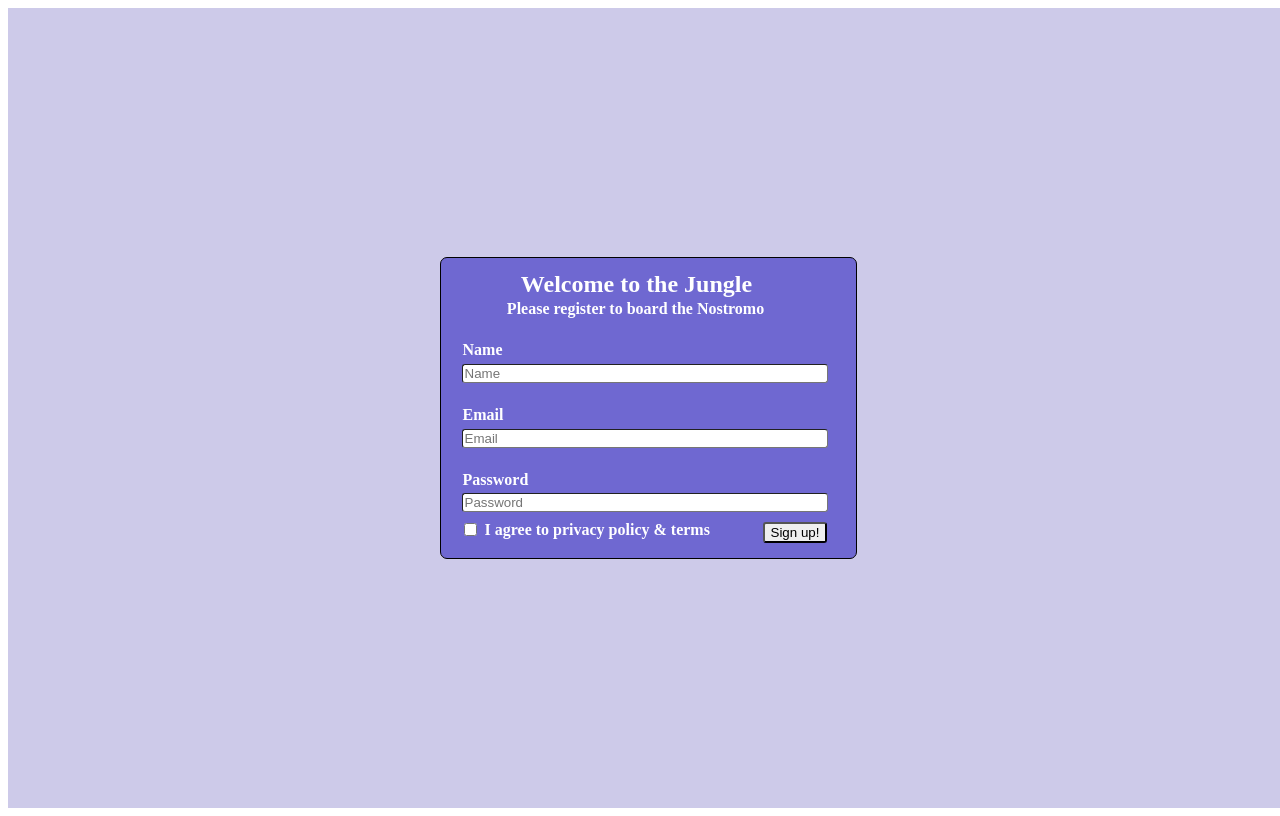
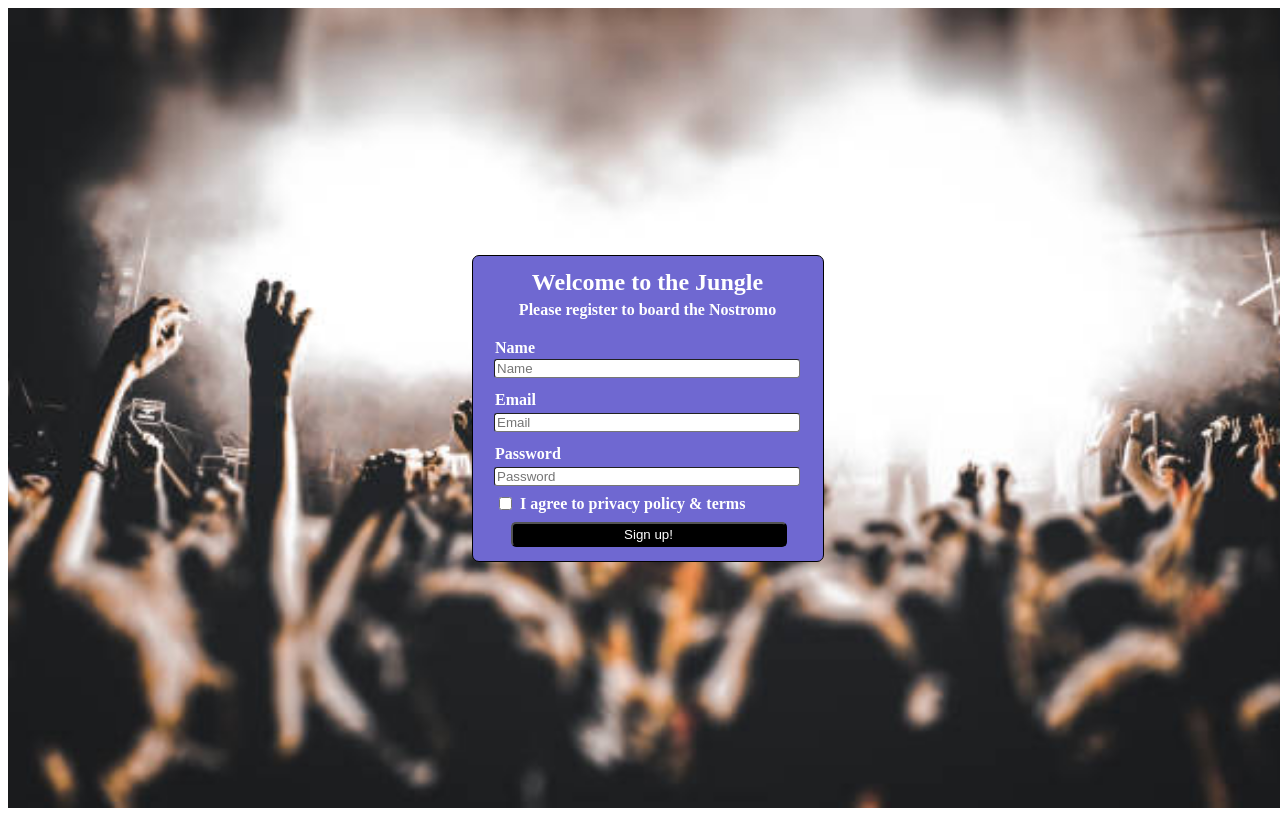
Before and after one commit to gridmaster/dashboard, a React (Create React App) app: page /register in a window 1280 px wide. Built offline with nearby package versions, Linux system fonts and the light colour scheme.

Commit message:
registration page looks great so saving

```diff
--- a/src/assets/css/Register.css
+++ b/src/assets/css/Register.css
@@ -1,3 +1,14 @@
+
+.registration-background {
+    height: 100%; /* Ensures body and html cover the full viewport height */
+    margin: 0;   /* Removes default body margins, eliminating white borders */
+    padding: 0;
+    background-image: url("../images/cover-backdrop.jpg"); /* Replace with your image path */
+    background-position: center;   /* Centers the image in the viewport */
+    background-repeat: no-repeat;  /* Prevents the image from tiling */
+    background-size: cover;        /* Scales the image to cover the entire container while preserving aspect ratio */
+    background-attachment: fixed;  /* Keeps the background image fixed when the page scrolls (optional, but a common choice) */
+}
 
 .outerDivStyle {
     display: flex;
@@ -17,8 +28,8 @@
 
 .welcomeDivStyle {
     display: flex;
-    height: 300px;
-    width: 415px;
+    height: 305px;
+    width: 350px;
     background-color: #6f68d1;
     color: white;
     border: 1px solid black;
@@ -26,28 +37,33 @@
     justify-content: left;
 }
 
+.register-headers-text {
+    display: flex;
+    height: 5px;
+    width: 345px;
+    justify-content: center;
+}
+
 .th-header-style {
     font-size: 24px;
     margin-top: 10px;
     margin-bottom: 20px;
-    display: flex;
-    height: 5px;
-    width: 100%;
     background-color: #6f68d1;
     color: white;
-    justify-content: center;
 }
 
 .p-style {
-    margin-top: 10px;
-    margin-bottom:10px;
-    height: 10px;
-    width: 100%;
-    text-align: center;
+    margin-top: 5px;
+    margin-bottom:20px;
 }
 
 .table-style {
     align-content: left;
+}
+
+.tr-td {
+    display: flex;
+    width: 345px;
 }
 
 .tr-style {
@@ -58,7 +74,7 @@
 .th-style {
     display: flex;
     width: 200px;
-    padding-top: 20px;
+    padding-top: 10px;
     padding-left: 20px;
     text-align: left;
 }
@@ -73,26 +89,23 @@
 
 .checkbox-container {
   display: flex;
-  align-items: center; /* Vertically centers the items */
-  margin-bottom: 15px; /* Adds space between items */
+  align-items: center;
 }
 
 .checkbox-container div-input[type="checkbox"] {
-  margin-right: 10px; /* Adds space between the checkbox and the label */
-  /* Ensures the checkbox doesn't shrink on small screens */
+  margin-right: 10px;
   flex-shrink: 0;
 }
 
 .tr-input-style {
     margin-left: 18px;
-    width: 360px;
+    width: 300px;
     border-radius: 3px;
     border-width: 1px;
 }
 
 .tr-input {
     display: flex;
-    margin-top: 7px;
     margin-left: 1px;
     margin-bottom: 7px;
     border-radius: 3px;
@@ -101,7 +114,7 @@
 .tr-checkbox-style {
     display: flex;
     margin-top: 7px;
-    margin-left: 20px;
+    margin-left: 23px;
     margin-right: -17px;
     margin-bottom: 7px;
     border-radius: 3px;
@@ -115,13 +128,25 @@
 }
 
 .tr-button-style {
-    margin-left: 28px;
+    display: flex;
+    width: 80%;
+    height: 25px;
     margin-top: 5px;
-    vertical-align: middle;
-    border-radius: 3px;
+    border-radius: 5px;
+    justify-content: center;
     align-items: center;
+    color: white;
+    background-color: black;
 }
 
-.tr-button-center {
-    margin-left: 38%;
+.div-tr-button {
+    display: flex;
+    width: 345px;
+    vertical-align: middle;
 }
+
+.register-button {
+    display: flex;
+    width: 345px;
+    justify-content: center;
+}
--- a/src/views/auth/Register.jsx
+++ b/src/views/auth/Register.jsx
@@ -4,27 +4,27 @@ import '../../assets/css/Register.css';
 const Register = () => {
     return (
 
-        <div className='outerDivStyle'>
+        <div className='outerDivStyle registration-background'>
             <div >
 
                 <div className='welcomeDivStyle'>
-                                   <form className='registration-form'>
+                    <form className='registration-form'>
                     <table>
                         <thead>
-                            <tr >
-                                <th className='th-header-style' >Welcome to the Jungle</th>
+                            <tr className='tr-td'>
+                                <th className='register-headers-text th-header-style' >Welcome to the Jungle</th>
                             </tr>
-                            <tr >
-                                <th className='p-style'>Please register to board the Nostromo</th>
+                            <tr className='tr-td'>
+                                <th className='register-headers-text p-style'>Please register to board the Nostromo</th>
                             </tr>
                         </thead>
                         <tbody>
-                            <tr >
+                            <tr className='tr-td'>
                                 <th className='th-style'>Name</th>
                             </tr>
-                            <tr >
-                                <td>
-                                <input className='tr-input-style tr-style' type='text' name='name' placeholder='Name' id='name' required />
+                            <tr className='tr-td'>
+                                <td >
+                                <input className='tr-style tr-input-style' type='text' name='name' placeholder='Name' id='name' required />
                                 </td>
                             </tr>
 
@@ -32,7 +32,7 @@ const Register = () => {
                                 <th className='th-style'>Email</th>
                             </tr>
                             <tr >
-                                <th>
+                                <th className='tr-td'>
                                     <input className='tr-style tr-input-style' type='text' name='email' placeholder='Email' id='email' required />
                                 </th>
                             </tr>
@@ -41,7 +41,7 @@ const Register = () => {
                                 <th className='th-style'>Password</th>
                             </tr>
                             <tr >
-                                <th>
+                                <th className='tr-td'>
                                     <input className='tr-style tr-input-style' type='text' name='password' placeholder='Password' id='password' required />
                                 </th>
                             </tr>
@@ -53,7 +53,10 @@ const Register = () => {
                                         <input className='tr-checkbox-style' type='checkbox' name='checkbox' id='checkbox' />
 
                                         <label className='th-label th-label-style'> I agree to privacy policy & terms</label>
-                                        <button className='tr-style tr-button-style'>Sign up!</button>
+
+                                    </div>
+                                    <div className='register-button'>
+                                        <button className='tr-button-style'>Sign up!</button>
                                     </div>
                                 </th>
                             </tr>
```
Also changed, not shown: src/assets/images/cover-backdrop.jpg (added).
